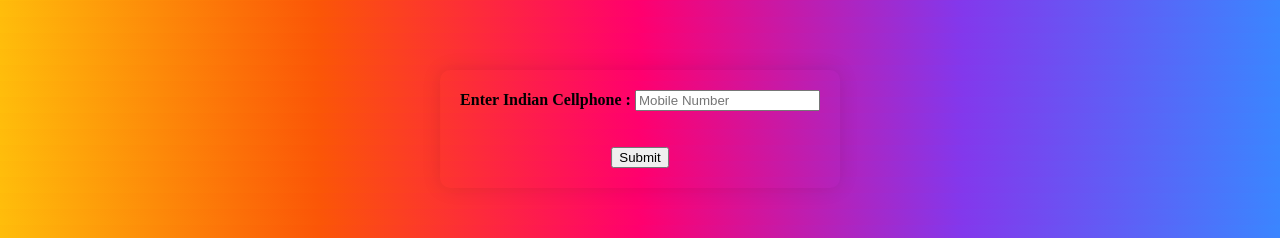
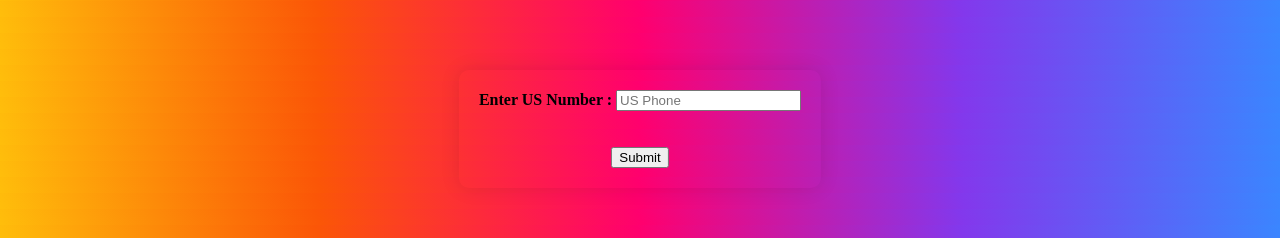
Before and after one commit to sarthakkathpalia/JS-Regex, a plain HTML site: page index.html in a window 1280 px wide. Shown: the part 271-509 px from the top of the page. Drawn offline with Linux system fonts and the light colour scheme.

Commit message:
some minor changes

```diff
--- a/index.css
+++ b/index.css
@@ -6,7 +6,7 @@ html, body {
     justify-content: center;
 }
 
-/* bring the form at the middle of the page */
+
 form {
     position: absolute;
     top: 50%;
@@ -17,7 +17,7 @@ form {
     box-shadow: 0 0 20px rgba(0, 0, 0, 0.1);
 }
 
-/* center button with respect to form */
+
 button {
     display: flex;
     align-items: center;
--- a/index.html
+++ b/index.html
@@ -9,9 +9,10 @@
     <script src="script.js"></script>
 </head>
 <body>
+
     <form action="">
-        <label for=""><strong>Enter Indian Cellphone : </strong></label>
-        <input type="text" id="uname" placeholder="Mobile Number">
+        <label for=""><strong>Enter US Number : </strong></label>
+        <input type="text" id="uname" placeholder="US Phone">
         <br>
         <label id="lbluser" style="color: white; display: flex; justify-content: center;visibility: hidden; ">Invalid Username</label>
         <br>
--- a/script.js
+++ b/script.js
@@ -1,6 +1,6 @@
 function validate(){
     let username = document.getElementById("uname").value;
-    let regx = /^[7-9]\d{9}$/;
+    let regx = /^(1\s?)?(\d{3}|(\(\d{3}\)))[\-\s]?\d{3}[\-\s]?\d{4}$/;
     if(regx.test(username)){
         document.getElementById("lbluser").innerHTML="Valid"
         document.getElementById("lbluser").style.visibility="visible"
```
Also changed, not shown: 1 other file.
